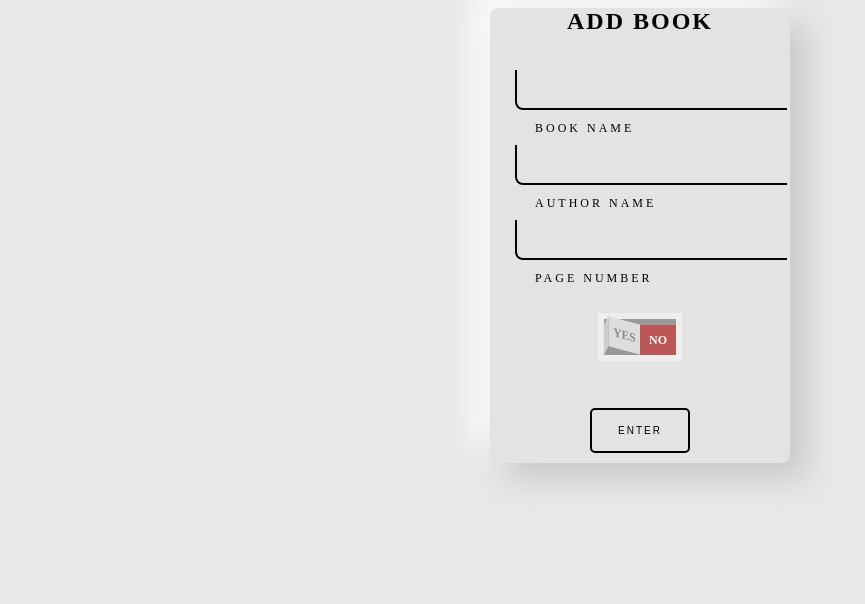
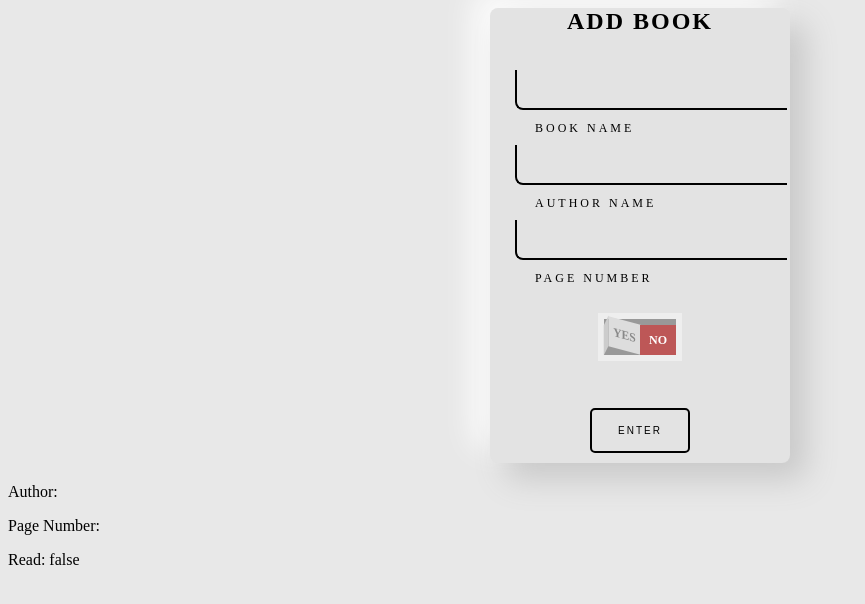
Before and after one commit to yasinerel/library-js, a plain HTML site: page index.html in a window 1280 px wide. Both pictures are taken after a click on the button "ENTER". Shown: the whole page, without its empty margins (0-865 px from the left). Drawn offline with Linux system fonts and the light colour scheme.

Commit message:
totally done but need for some css

```diff
--- a/index.html
+++ b/index.html
@@ -37,6 +37,8 @@
     </div>
   </div>
 
+  <div id="library-container"></div>
+
   <script src="src.js"></script>
 </body>
 </html>
--- a/src.js
+++ b/src.js
@@ -17,4 +17,35 @@ function addBookToLibrary() {
   myLibrary.push(newBook);
 
   console.log(myLibrary);
+
+  displayBooks();
 }
+
+function displayBooks() {
+  const libraryContainer = document.getElementById('library-container');
+  libraryContainer.innerHTML = '';
+
+  for (let i = 0; i < myLibrary.length; i++) {
+    const book = myLibrary[i];
+    const bookElement = document.createElement('div');
+    bookElement.classList.add('book');
+
+    const titleElement = document.createElement('h2');
+    titleElement.textContent = book.name;
+    bookElement.appendChild(titleElement);
+
+    const authorElement = document.createElement('p');
+    authorElement.textContent = 'Author: ' + book.author;
+    bookElement.appendChild(authorElement);
+
+    const pageElement = document.createElement('p');
+    pageElement.textContent = 'Page Number: ' + book.page;
+    bookElement.appendChild(pageElement);
+
+    const readElement = document.createElement('p');
+    readElement.textContent = 'Read: ' + book.read;
+    bookElement.appendChild(readElement);
+
+    libraryContainer.appendChild(bookElement);
+  }
+}
```
